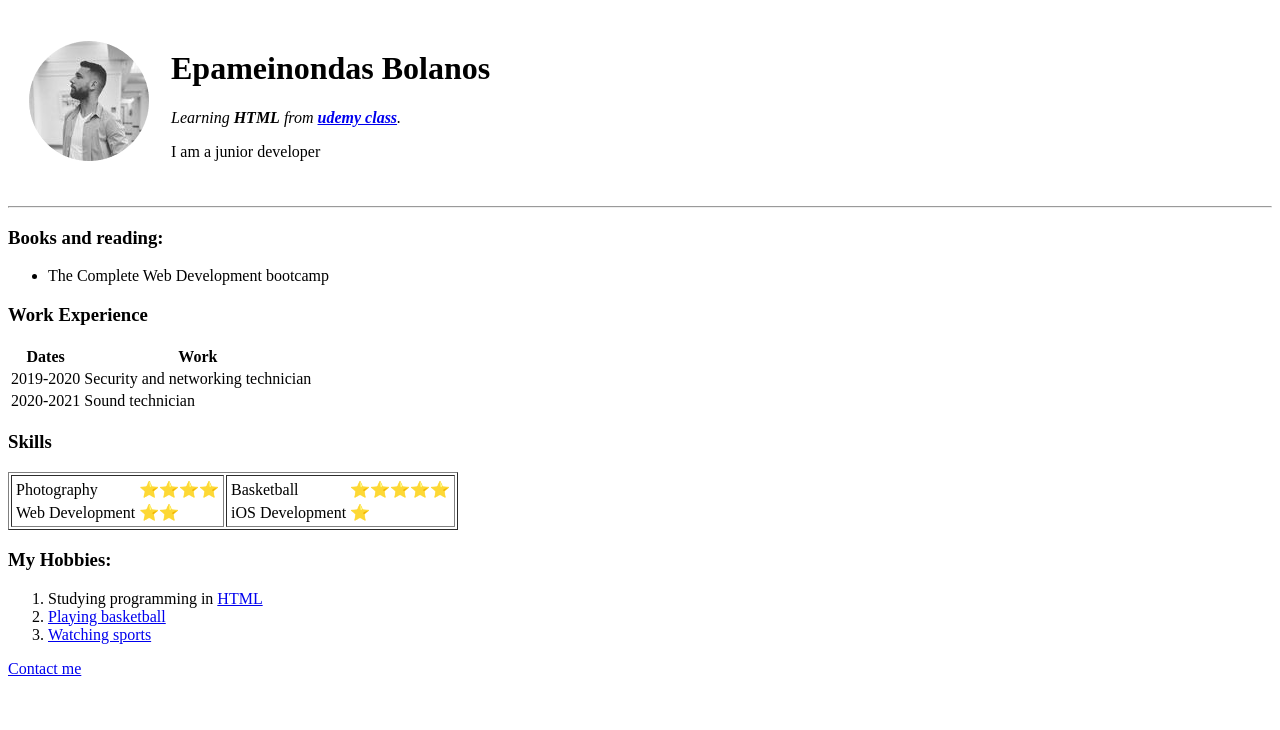
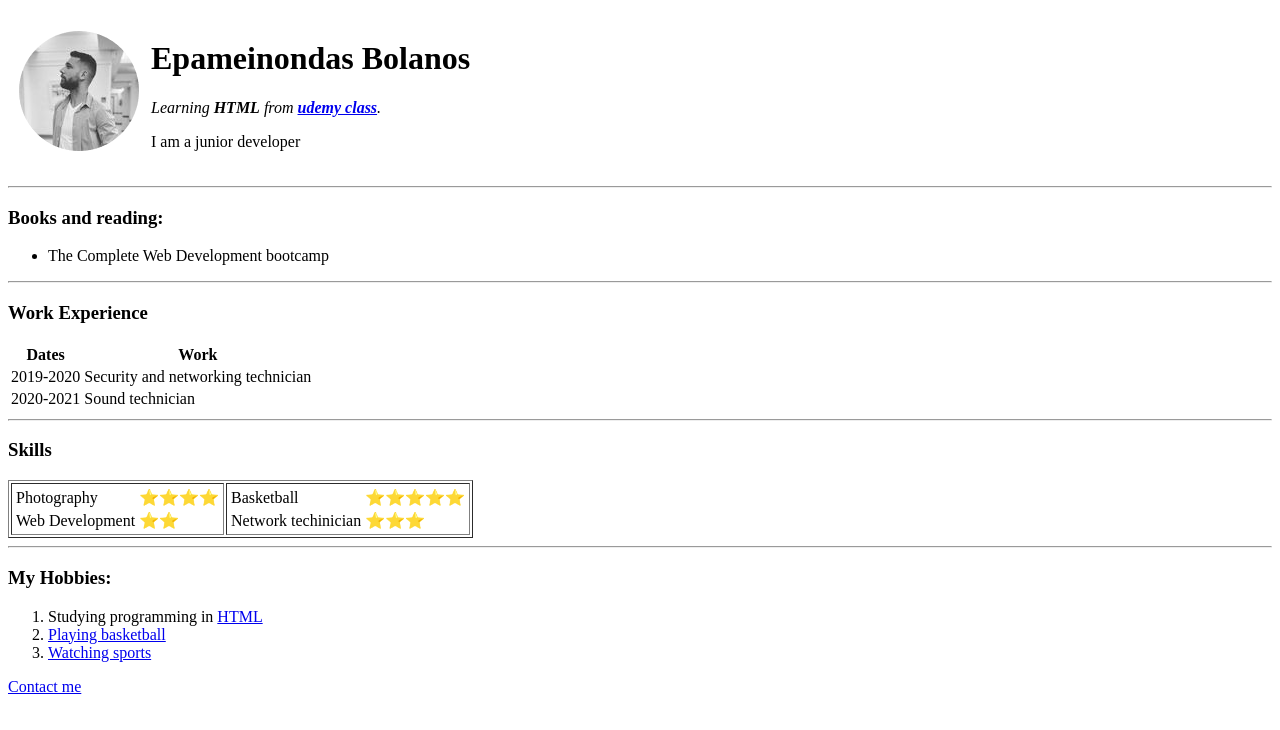
Before and after one commit to EBol95/Web-Development, a plain HTML site: page HTML-Personal Site/index.html in a window 1280 px wide. Drawn offline with Linux system fonts and the light colour scheme.

Commit message:
net nontas

```diff
--- a/HTML-Personal Site/index.html
+++ b/HTML-Personal Site/index.html
@@ -6,7 +6,7 @@
   </head>
 
   <body>
-    <table cellspacing="20">
+    <table cellspacing="10">
       <tr>
         <td><img src="images/non-modified.png" alt="Nontas profile picture"></td>
         <td><h1>Epameinondas Bolanos</h1><p><em>Learning <strong>HTML</strong> from <strong><a href="https://www.udemy.com/">udemy class</a></strong>.</em></p>
@@ -19,6 +19,7 @@
   <ul>
     <li>The Complete Web Development bootcamp</li>
   </ul>
+  <hr>
   <h3>Work Experience</h3>
   <table>
     <thead>
@@ -38,6 +39,7 @@
       </tr>
     </tbody>
   </table>
+  <hr>
   <h3>Skills</h3>
    <table border="1">
      <tr>
@@ -53,19 +55,25 @@
            </tr>
          </table>
        </td>
+
        <td>
          <table>
            <tr>
              <td>Basketball</td>
              <td>⭐⭐⭐⭐⭐</td>
            </tr>
+
            <tr>
-          <td>iOS Development</td>
-          <td>⭐</td>
+             <td>Network techinician</td>
+             <td>⭐⭐⭐</td>
            </tr>
          </table>
+
        </td>
+     </tr>
+
    </table>
+  <hr>
   <h3>My Hobbies:</h3>
   <ol>
     <li>Studying programming in <a href="https://www.w3schools.com/html/">HTML</a></li>
```
Lines whose indentation alone changed are shown as unchanged.
